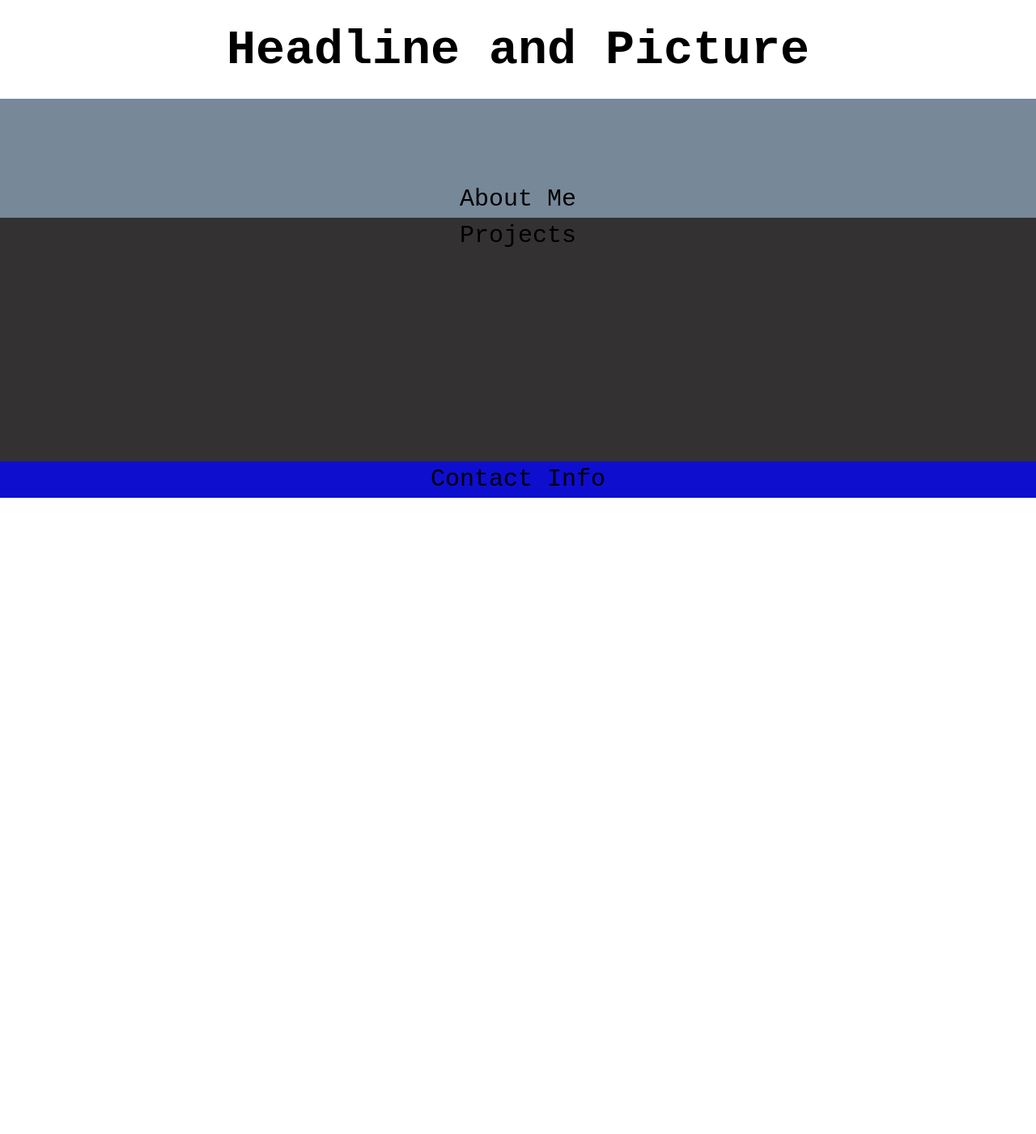
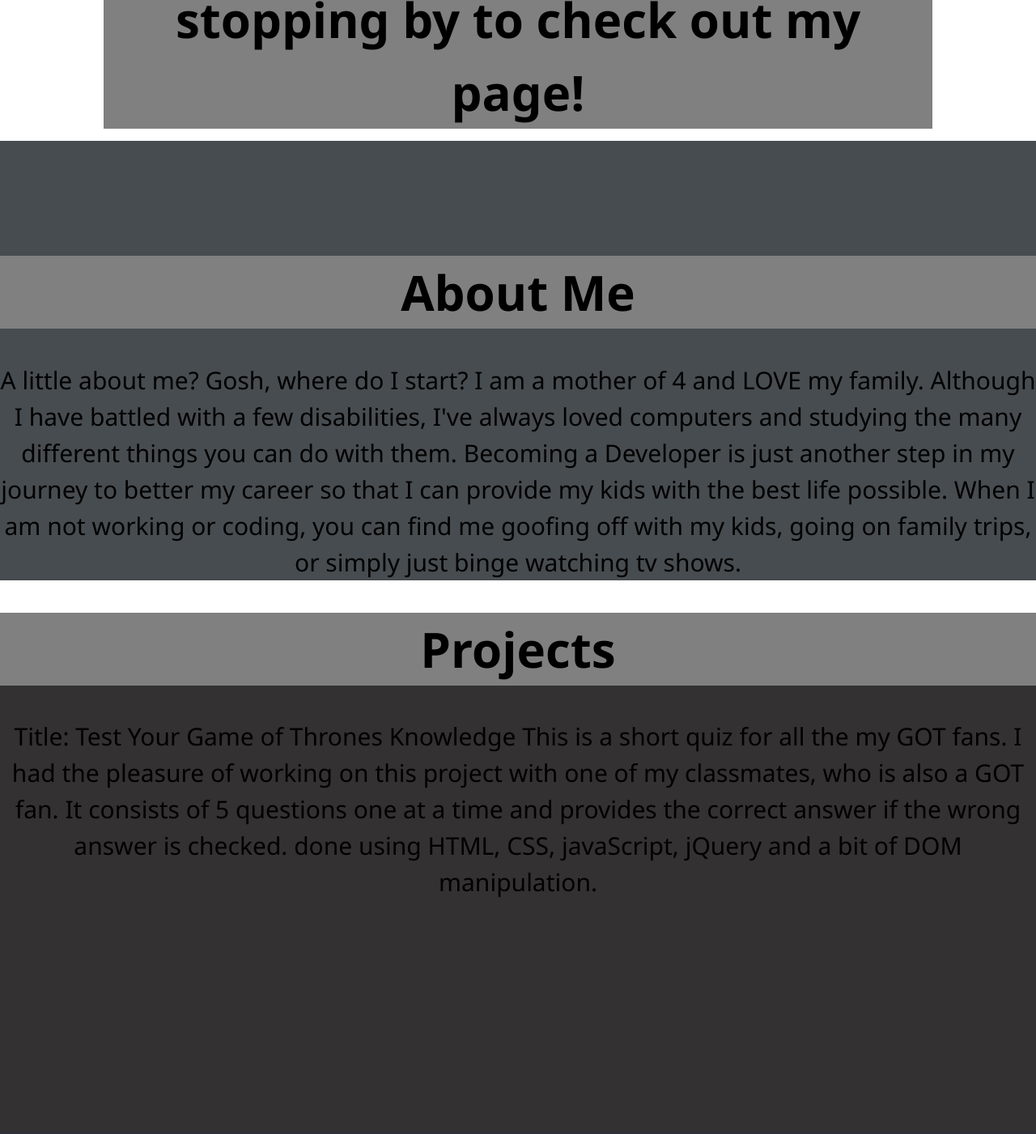
Before and after one commit to thinkful-ei-macaw/Melanie-Portfolio, a plain HTML site: page index.html in a window 1280 px wide. Shown: the part 196-1597 px from the top of the page at 81% size. Before the commit the page ends 811 px from the top, so only its background shows below. Drawn offline with nearby package versions, Linux system fonts and the light colour scheme.

Commit message:
made updates and changes to wireframe

```diff
--- a/index.html
+++ b/index.html
@@ -11,11 +11,27 @@
 <body>
     <nav role="navigation">Section Links</nav>
     <main role="main">
-       <header><h1>Headline and Picture</h1></header>
+       <header><h1>Hello, Melanie here! Thanks for stopping by to check out my page!</h1></header>
 
-       <section class="bio">About Me</section>
+       <section class="bio">
+           <h1>About Me</h1>
+           <p>A little about me? Gosh, where do I start? I am a mother of 4 and LOVE my family.
+            Although I have battled with a few disabilities, I've always loved computers and studying the many different
+            things you can do with them. Becoming a Developer is just another step in my journey to better my career so that I can
+            provide my kids with the best life possible. When I am not working or coding, you can find me goofing off with my kids,
+            going on family trips, or simply just binge watching tv shows.
+            </p>
+       </section>
 
-       <Section class="projects">Projects</Section>
+       <Section class="projects">
+           <h1>Projects</h1>
+           <p>Title: Test Your Game of Thrones Knowledge
+              This is a short quiz for all the my GOT fans.
+             I had the pleasure of working on this project with
+            one of my classmates, who is also a GOT fan. It consists of 5 questions
+            one at a time and provides the correct answer if the wrong answer is checked.
+            done using HTML, CSS, javaScript, jQuery and a bit of DOM manipulation. </p>
+        </Section>
     </main>
     <footer class="contact">Contact Info</footer>
 
--- a/style.css
+++ b/style.css
@@ -3,7 +3,7 @@
 }
 
 body {
-    font-family: 'Courier New', Courier, monospace;
+    font-family: 'Segoe UI', Tahoma, Geneva, Verdana, sans-serif;
     font-size: 30px;
     color: black;
     text-align: center;
@@ -11,7 +11,7 @@ body {
 }
 
 .bio {
-    background-color: lightslategray;
+    background-color: rgb(71, 76, 80);
     padding-top: 8%;
     margin-top: -12%;
     justify-content: center;
@@ -25,11 +25,23 @@ body {
 }
 
 nav, footer {
-    background-color: rgb(14, 14, 207);
+    background-color: rgb(48, 48, 58);
 }
  header {
      padding: 10%;
+     margin-top: -10%;
+ }
+
+ h1 {
+     background-color: grey;
  }
   footer {
       padding-top: -16%;
   }
+
+  @media only screen
+  and (min-device-width: 320px)
+  and (max-device-width: 1600px)
+  and (-webkit-min-device-pixel-ratio: 1) {
+
+}
```
Also changed, not shown: IMG_1877.JPG (added).
